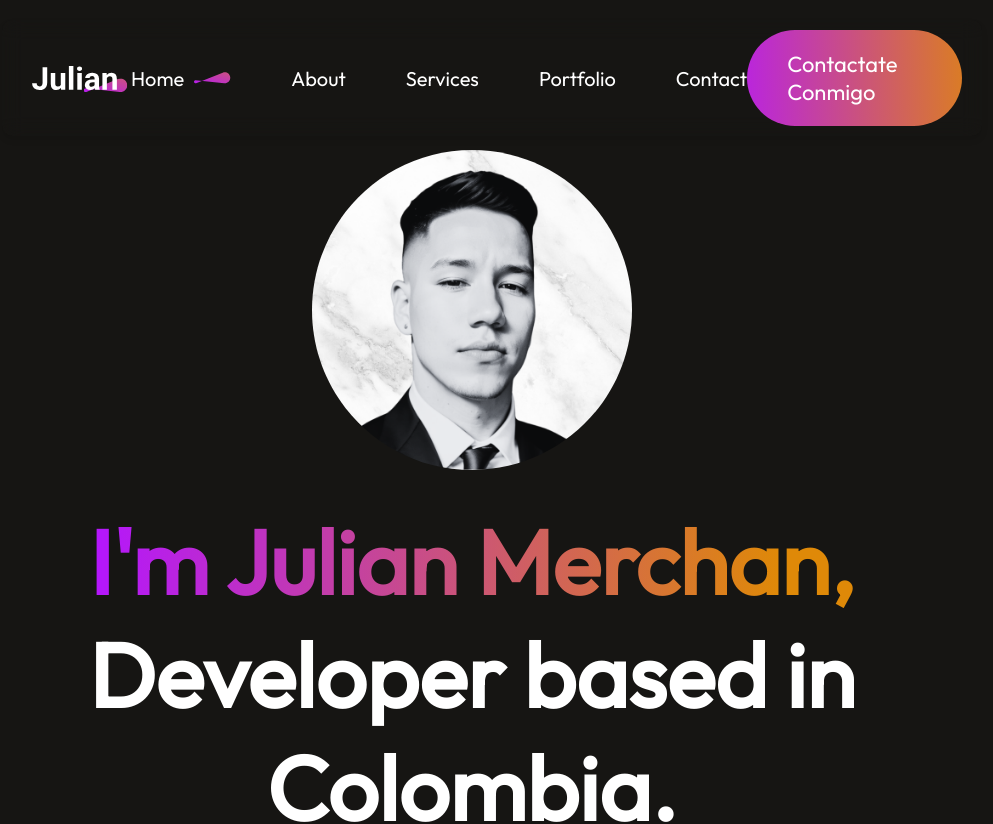
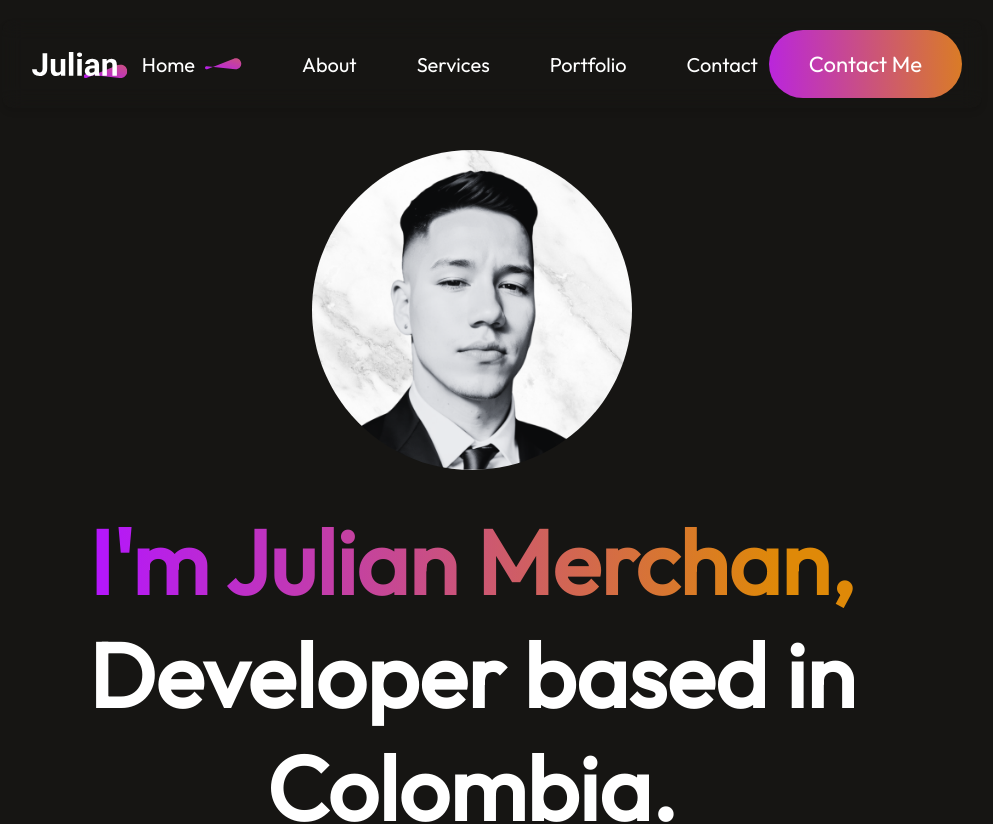
Before and after one commit to Julian-Enable/portfolio-react, a React (Vite) app: page / in a window 1280 px wide. Shown: the top 824 px of the page, without its empty margins (168-1161 px from the left). Built offline with nearby package versions, Linux system fonts and the light colour scheme.

Commit message:
Update Navbar.jsx

```diff
--- a/src/components/Navbar/Navbar.jsx
+++ b/src/components/Navbar/Navbar.jsx
@@ -56,7 +56,7 @@ const Navbar = () => {
         </li>
       </ul>
       <div className="nav-connect">
-        <AnchorLink className='anchor-link' offset={50} href='#contact'>Contactate Conmigo</AnchorLink>
+        <AnchorLink className='anchor-link' offset={50} href='#contact'>Contact Me</AnchorLink>
       </div>
     </div>
   )
```
